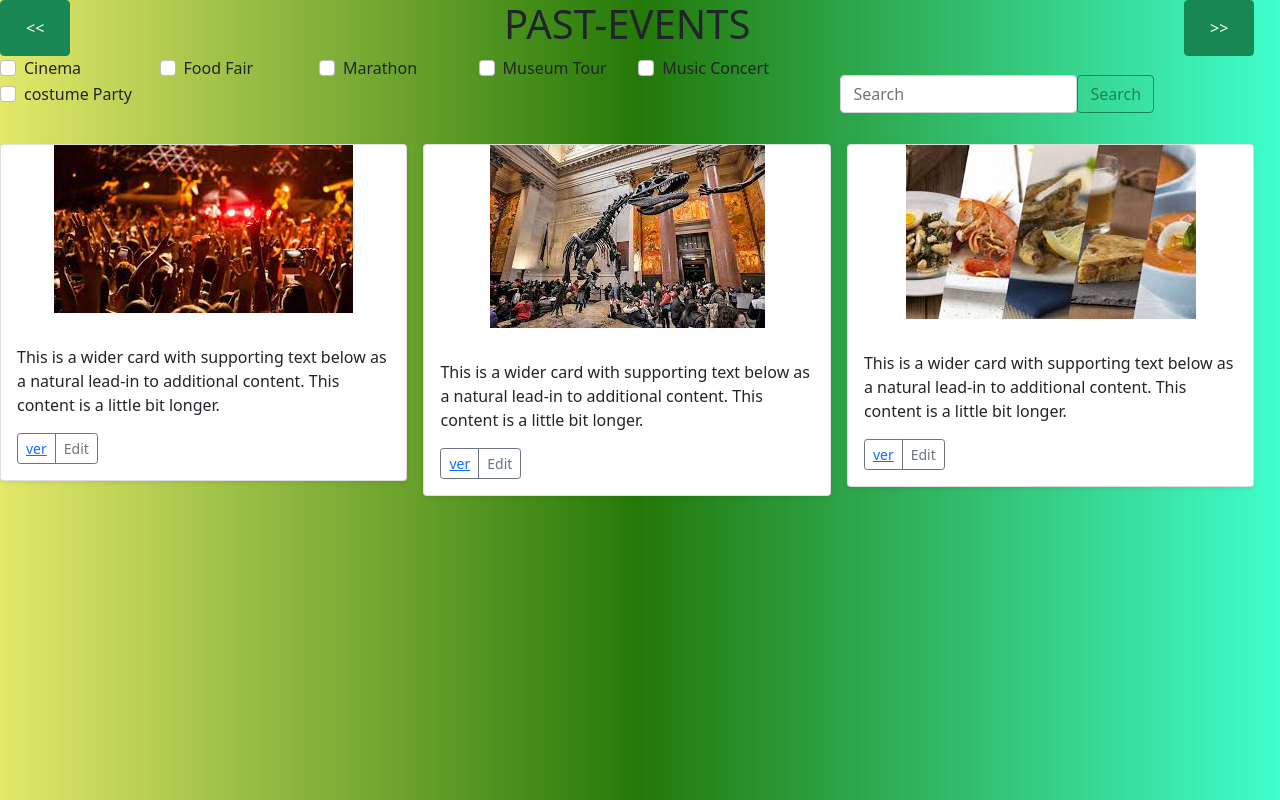
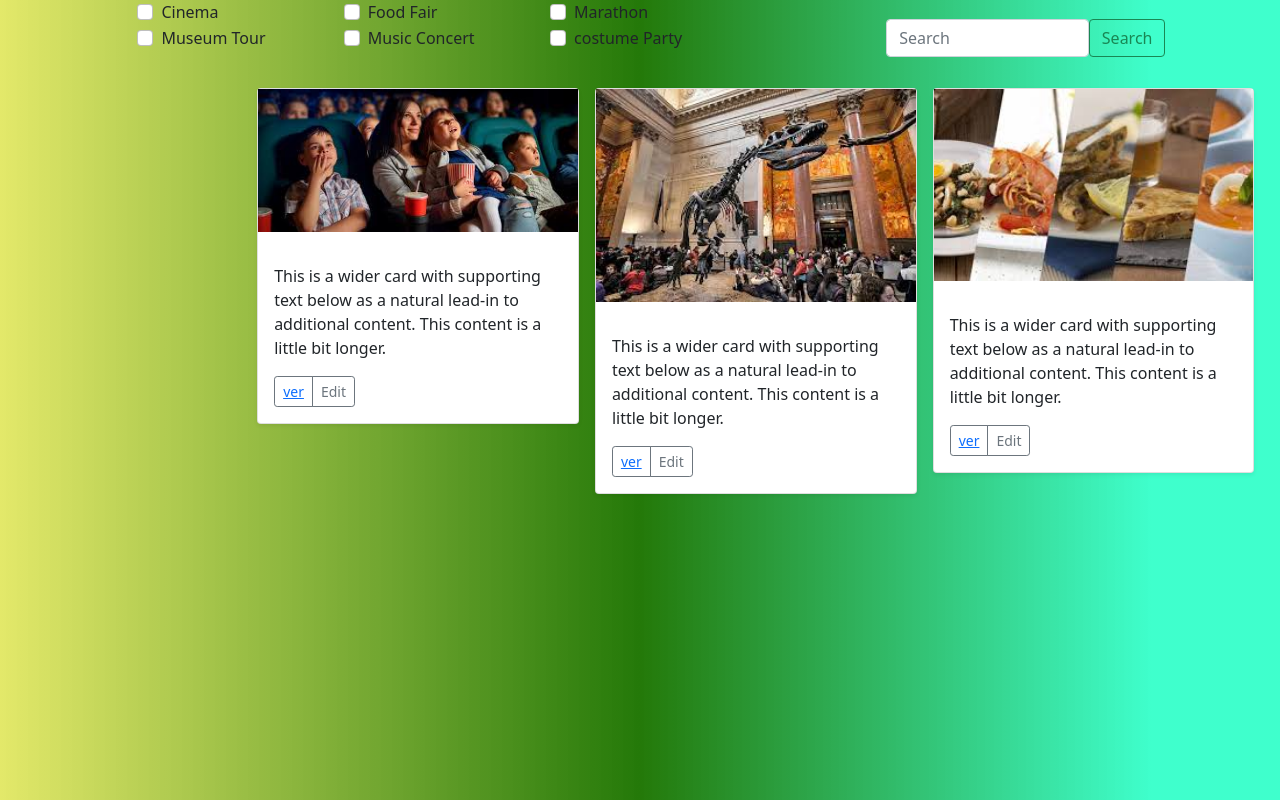
Before and after one commit to alqmst99/sprint, a plain HTML site: page pages/pastevents.html in a window 1280 px wide. Drawn offline with nearby package versions, Linux system fonts and the light colour scheme; files that its build step writes are made by us from their sources.

Commit message:
spring 1 1.04.0

```diff
--- a/pages/pastevents.html
+++ b/pages/pastevents.html
@@ -16,52 +16,37 @@
     <div class="row">
       <div class="container">
         <header>
-          <section>
-            <div class="d-flex justify-content-between align-self-center">
+          <section >
+            <div class="col-sm-2 col-md-8 col-8 justify-content-between" style="display: inline-block;">
 
-              <button class="btn btn-success"> <a href="events.html" class="btn btn-success">
-                  << </a> </button>
-
-              <h1>PAST-EVENTS</h1>
-              <button class="btn btn-success"><a href="contact.html" class="btn btn-success">>></a> </button>
-
-            </div>
-          </section>
-        </header>
-        <section>
-          <div class="col-8" style="display: inline-block;">
-
-            <div class="form-check form-check-inline col-2" style="display: inline-block;">
+              <div class="form-check form-check-inline col-sm-6  col-md-3 " style="display: inline-block;">
                 <input class="form-check-input" type="checkbox" id="inlineCheckbox1" value="option1">
                 <label class="form-check-label" for="inlineCheckbox1">Cinema</label>
               </div>
-            <div class="form-check form-check-inline col-2" style="display: inline-block;">
+              <div class="form-check form-check-inline col-sm-6  col-md-3" style="display: inline-block;">
                 <input class="form-check-input" type="checkbox" id="inlineCheckbox2" value="option2">
                 <label class="form-check-label" for="inlineCheckbox2">Food Fair</label>
               </div>
-            <div class="form-check form-check-inline col-2" style="display: inline-block;">
+              <div class="form-check form-check-inline col-sm-6  col-md-3" style="display: inline-block;">
                 <input class="form-check-input" type="checkbox" id="inlineCheckbox3" value="option3">
                 <label class="form-check-label" for="inlineCheckbox3">Marathon</label>
               </div>
-            <div class="form-check form-check-inline col-2" style="display: inline-block;">
+              <div class="form-check form-check-inline col-sm-6  col-md-3" style="display: inline-block;">
               <input class="form-check-input" type="checkbox" id="inlineCheckbox3" value="option4">
               <label class="form-check-label" for="inlineCheckbox3">Museum Tour</label>
             </div>
-            <div class="form-check form-check-inline col-2" style="display: inline-block;">
+            <div class="form-check form-check-inline col-sm-6  col-md-3" style="display: inline-block;">
               <input class="form-check-input" type="checkbox" id="inlineCheckbox3" value="option5">
               <label class="form-check-label" for="inlineCheckbox3">Music Concert </label>
             </div>
-            <div class="form-check form-check-inline col-2" style="display: inline-block;">
+             <div class="form-check form-check-inline col-sm-6  col-md-3" style="display: inline-block;">
             <input class="form-check-input" type="checkbox" id="inlineCheckbox3" value="option6">
             <label class="form-check-label" for="inlineCheckbox3">costume Party</label>
           </div>
           </div>
 
-
-
-
-          <div class="col-3" style="display: inline-block;">
-            <form class="d-flex align-self-center">
+          <div class="col-sm-8 col-md-9 col-lg-3"style="display: inline-block;" >
+            <form class="d-flex "  >
               <input class="form-control" type="search" placeholder="Search" aria-label="Search">
               <button class="btn btn-outline-success" type="submit">Search</button>
             </form>
@@ -71,8 +56,8 @@
           <div class="row row-cols-1 row-cols-sm-2 row-cols-md-3 g-3" style="margin-top: 15px;">
             <div class="col">
               <div class="card shadow-sm">
-                <figure class="img-fluid rounded mx-auto d-block">
-                 <img src="/img/Music_Concert.jpg" alt="">
+                <figure class="d-block">
+                 <img class="img-fluid col-12" src="/img/Cinema.jpg" alt="">
                 </figure>
 
                 <div class="card-body">
@@ -91,8 +76,8 @@
             </div>
             <div class="col">
               <div class="card shadow-sm">
-                <figure class="img-fluid rounded mx-auto d-block">
-                 <img src="/img/Museum_Tour.jpg" alt="">
+                <figure class="d-block">
+                 <img class="img-fluid col-12" src="/img/Museum_Tour.jpg" alt="">
                 </figure>
 
                 <div class="card-body">
@@ -111,8 +96,8 @@
             </div>
             <div class="col">
               <div class="card shadow-sm">
-                <figure class="img-fluid rounded mx-auto d-block">
-                 <img src="/img/Food_Fair.jpg" alt="">
+                <figure class="d-block">
+                 <img class="img-fluid col-12" src="/img/Food_Fair.jpg" alt="">
                 </figure>
 
                 <div class="card-body">
--- a/style/style.css
+++ b/style/style.css
@@ -7,9 +7,13 @@
     width: 50%;
 }
 body{
-
-    background: linear-gradient(90deg, rgba(219,226,62,0.770920868347339) 0%, rgba(36,121,9,1) 50%, rgba(0,255,188,0.7541141456582633) 100%);
+    width: 90%;
+    background: linear-gradient(90deg, rgba(219,226,62,0.770920868347339) 0%, rgba(36,121,9,1) 50%, rgba(0,255,188,0.7541141456582633) 90%);
+}
+.row{
+    margin-left: 10% !important;
 }
 .cards{
+
     margin-top: 100px;
 }
```
Also changed, not shown: index.html (+9 -10 lines), pages/events.html (+15 -15 lines). Lines whose indentation alone changed are shown as unchanged.
